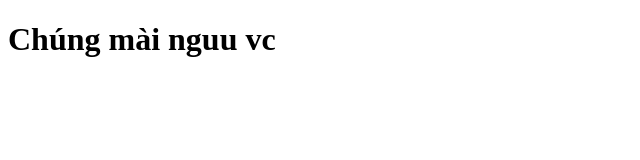
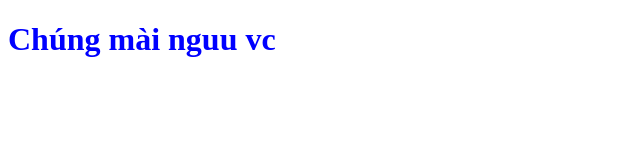
Before and after one commit to Nghiatv2006/Test1111, a plain HTML site: page index.html in a window 1280 px wide. Shown: the whole page, without its empty margins (0-640 px from the left). Drawn offline with Linux system fonts and the light colour scheme.

Commit message:
Changed Color to the text

```diff
--- a/dangtrunghieu.css
+++ b/dangtrunghieu.css
@@ -1,3 +1,3 @@
 h1{
-    color: blue, red;
+    color: blue;
 }
```
